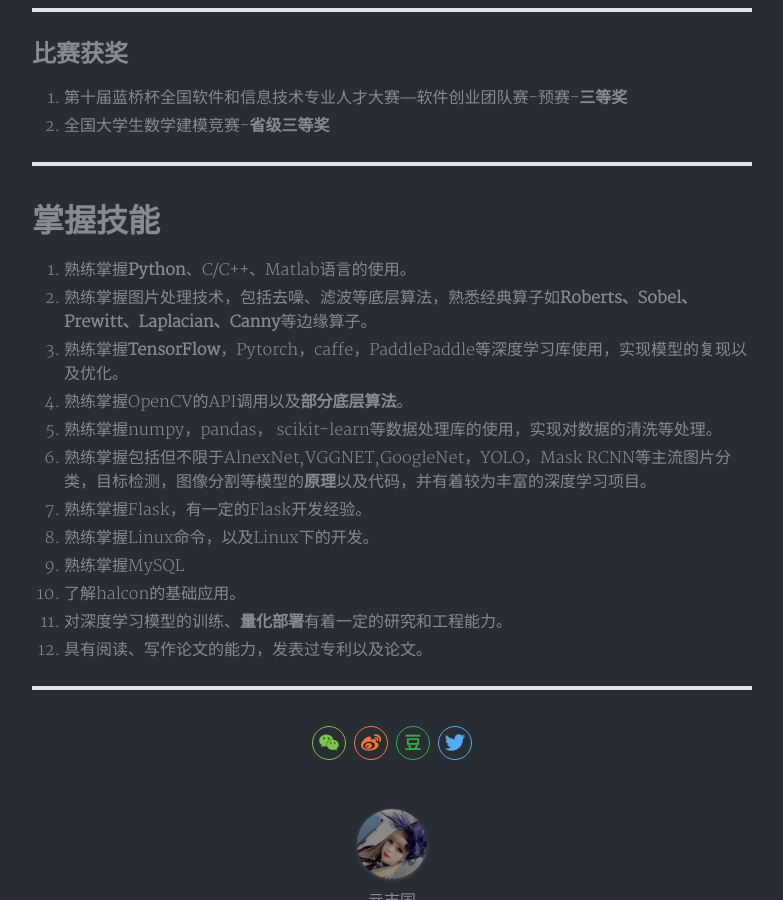
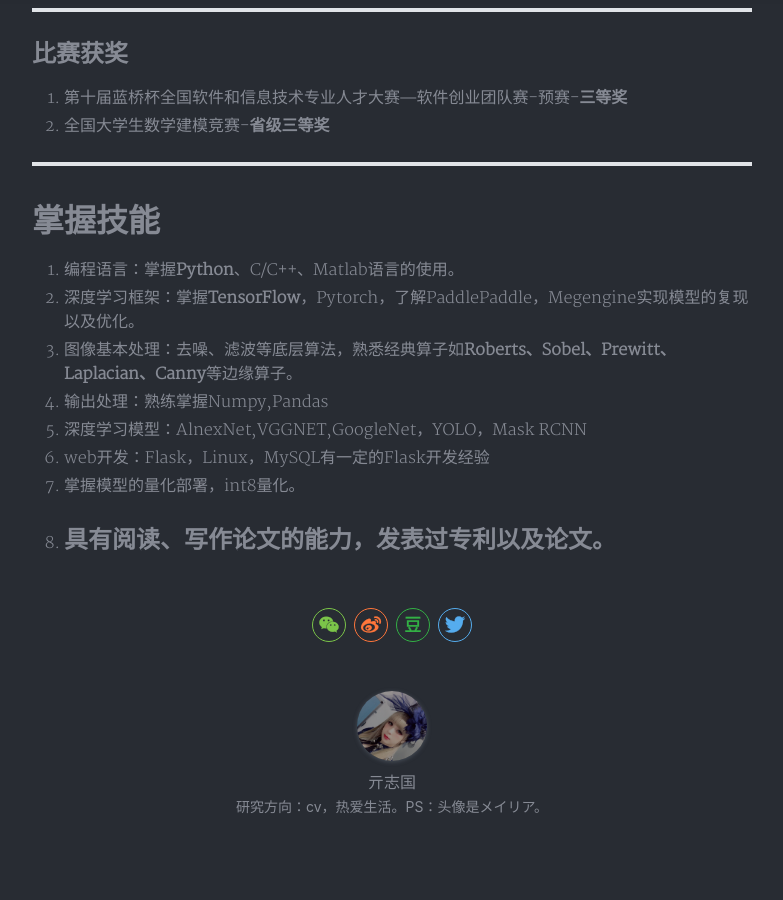
Before and after one commit to Qzgfather/Qzgfather.github.io, a Jekyll site: the page built from _posts/2020-01-09-hello.md, in a window 1280 px wide and 900 px high, scrolled down 1584 px. Shown: the whole window, without its empty margins (248-1031 px from the left). Built offline with Jekyll 4.4.1, drawn with Linux system fonts in a browser that asks for light colours; nearby versions of some CDN libraries; a style sheet for code colours, icons or effects is not loaded.

Commit message:
Update 2020-01-09-hello.md

```diff
--- a/_posts/2020-01-09-hello.md
+++ b/_posts/2020-01-09-hello.md
@@ -62,17 +62,12 @@ tags: 个人简介
 
 # 掌握技能
 
-1. 熟练掌握**Python**、C/C++、Matlab语言的使用。
-2. 熟练掌握图片处理技术，包括去噪、滤波等底层算法，熟悉经典算子如**Roberts、Sobel、Prewitt、Laplacian、Canny**等边缘算子。
-3. 熟练掌握**TensorFlow**，Pytorch，caffe，PaddlePaddle等深度学习库使用，实现模型的复现以及优化。
-4. 熟练掌握OpenCV的API调用以及**部分底层算法**。
-5. 熟练掌握numpy，pandas， scikit-learn等数据处理库的使用，实现对数据的清洗等处理。
-6. 熟练掌握包括但不限于AlnexNet,VGGNET,GoogleNet，YOLO，Mask RCNN等主流图片分类，目标检测，图像分割等模型的**原理**以及代码，并有着较为丰富的深度学习项目。
-7. 熟练掌握Flask，有一定的Flask开发经验。
-8. 熟练掌握Linux命令，以及Linux下的开发。
-9. 熟练掌握MySQL
-10. 了解halcon的基础应用。
-11. 对深度学习模型的训练、**量化部署**有着一定的研究和工程能力。
-12. 具有阅读、写作论文的能力，发表过专利以及论文。
-
+1. 编程语言：掌握**Python**、C/C++、Matlab语言的使用。
+2. 深度学习框架：掌握**TensorFlow**，Pytorch，了解PaddlePaddle，Megengine实现模型的复现以及优化。
+3. 图像基本处理：去噪、滤波等底层算法，熟悉经典算子如**Roberts、Sobel、Prewitt、Laplacian、Canny**等边缘算子。
+4. 输出处理：熟练掌握Numpy,Pandas
+5. 深度学习模型：AlnexNet,VGGNET,GoogleNet，YOLO，Mask RCNN
+6. web开发：Flask，Linux，MySQL有一定的Flask开发经验
+7. 掌握模型的量化部署，int8量化。
+8. 具有阅读、写作论文的能力，发表过专利以及论文。
 ---
```
